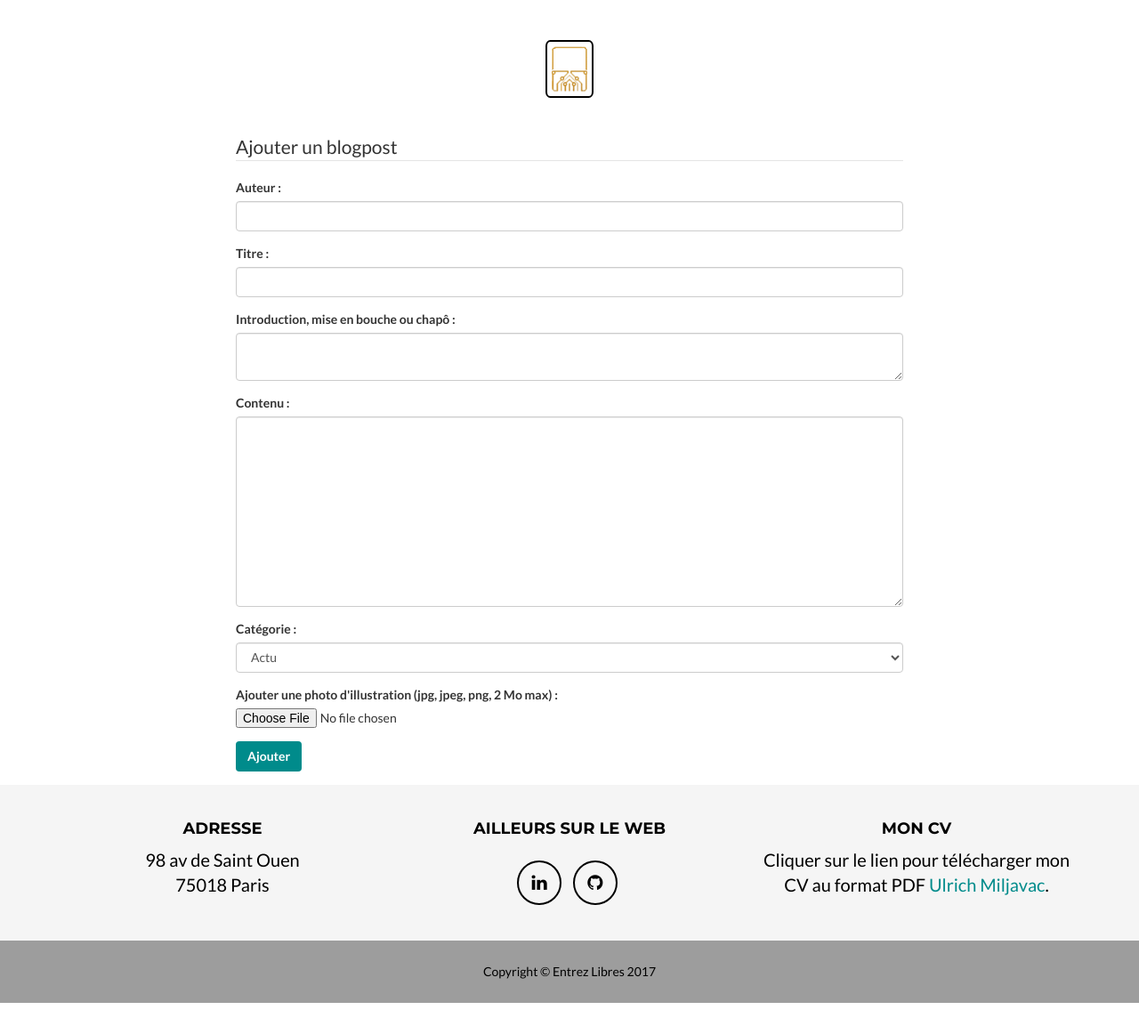
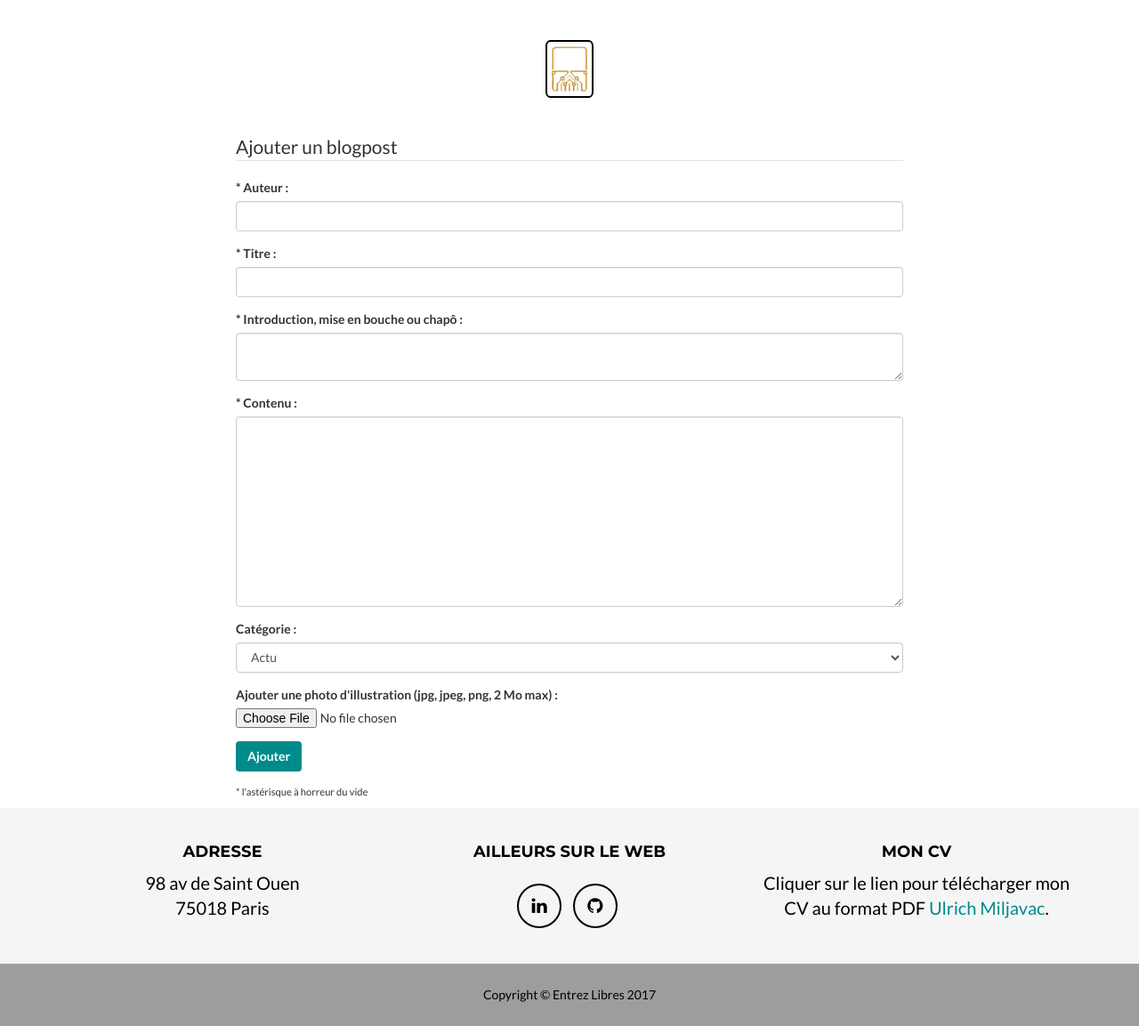
Before and after one commit to umiljavac/OCP5_Blog, a PHP site: page /blogPost/insert in a window 1280 px wide. Shown: the part 105-1258 px from the top of the page at 89% size. Before the commit the page ends 1232 px from the top, so only its background shows below. Run offline with PHP 8.4, Linux system fonts and the light colour scheme; some libraries are stand-ins or nearby versions; some web fonts are replaced.

Commit message:
* added on mandatory fields form

```diff
--- a/Views/accueil.php
+++ b/Views/accueil.php
@@ -32,10 +32,10 @@
         </div>
         <div class="row">
             <div class="col-lg-4 col-lg-offset-2">
-                <p class="reduce">Ce blog est le résultat d'une volonté personnelle de reconversion professionnelle. Cette volonté est née d'une envie simple : allier nécessité et passion, travailler en aimant son travail. Pour y parvenir, je me suis inscrit à la formation <a style="color: black; font-weight: bold" href="https://openclassrooms.com/paths/developpeur-se-d-application-php-symfony">" Développeur d'application PHP/Symfony "</a> chez OpenClassrooms. C'est une formation qui demande beaucoup d'autonomie, un esprit ouvert et une motivation sans faille.</p>
+                <p class="reduce">Ce blog est le résultat d'une volonté personnelle de reconversion professionnelle. Cette volonté est née d'une envie simple : allier nécessité et passion, travailler en aimant son travail. Pour y parvenir, je me suis inscrit à la formation <a style="color: black; font-weight: bold" href="https://openclassrooms.com/paths/developpeur-se-d-application-php-symfony">" Développeur d'application PHP/Symfony "</a> chez OpenClassrooms. Les MOOC sont une forme d'apprentissage qui demande beaucoup d'autonomie, un esprit ouvert et une motivation sans faille.</p>
             </div>
             <div class="col-lg-4">
-                <p class="reduce">Sur 9 projets à réaliser durant la formation, ce blog est le cinquième et représente une mise en pratique concrète de mes connaissances actuelles dans le développement web. Il nous est demandé de créer un blog sans utiliser de librairies/frameworks externes. Chaque visiteur peut créer, modifier, supprimer du contenu. Ici, tout est donc accessible et ouvert : Entrez Libres !</p>
+                <p class="reduce">Des neuf projets à réaliser durant mon parcours, ce blog est le cinquième et représente une mise en pratique concrète de mes connaissances actuelles dans le développement web. Il nous est demandé de créer un blog sans utiliser de librairies/frameworks externes. Chaque visiteur à la possibilité, sans avoir à s'identifier, de créer, modifier, ou supprimer du contenu. Ici, tout est donc accessible et ouvert : Entrez Libres !</p>
             </div>
             <div class="col-lg-8 col-lg-offset-2 text-center">
                 <a href="/img/ulrich_miljavac_cv.pdf" class="btn btn-lg btn-outline">
--- a/Views/insertBlogPost.php
+++ b/Views/insertBlogPost.php
@@ -7,19 +7,19 @@
         <form class="col-md-offset-2 col-md-8 col-sm-12" action="" method="post" enctype="multipart/form-data">
             <legend>Ajouter un blogpost</legend>
             <div class="form-group">
-                <label for="auteur">Auteur : </label>
+                <label for="auteur">* Auteur : </label>
                 <input id="auteur" type="text" name="auteur" value="<?= $user->getAttribute('auteur') ?>" class="form-control">
             </div>
             <div class="form-group">
-                <label for="titre">Titre : </label>
+                <label for="titre">* Titre : </label>
                 <input id="titre" name="titre" type="text"  value="<?php if (isset($_POST['titre'])) echo $_POST['titre'] ?>" class="form-control">
             </div>
             <div class="form-group">
-                <label for="chapo">Introduction, mise en bouche ou chapô : </label>
+                <label for="chapo">* Introduction, mise en bouche ou chapô : </label>
                 <textarea id="chapo" type="textarea" name="chapo" class="form-control"><?php if (isset($_POST['chapo'])) echo $_POST['chapo'] ?></textarea>
             </div>
             <div class="form-group">
-                <label for="contenu">Contenu : </label>
+                <label for="contenu">* Contenu : </label>
                 <textarea id="contenu" rows="10" type="textarea" name="contenu" class="form-control"><?php if (isset($_POST['contenu'])) echo $_POST['contenu'] ?></textarea>
             </div>
             <div class="form-group">
@@ -39,6 +39,7 @@
                 <input type="file" name="image">
             </div>
             <button class="btn envoyer" type="submit">Ajouter</button>
+            <p class="asterisque">* l'astérisque à horreur du vide</p>
         </form>
     </div>
 </div>
--- a/Views/insertComment.php
+++ b/Views/insertComment.php
@@ -10,14 +10,15 @@
                 rédigé par <i><?= htmlspecialchars($blogPost['auteur']) ?></i>
             </legend>
             <div class="form-group">
-                <label for="auteur">Auteur : </label>
+                <label for="auteur">* Auteur : </label>
                 <input id="auteur" type="text" name="auteur" value="<?= $user->getAttribute('auteur') ?>" class="form-control">
             </div>
             <div class="form-group">
-                <label for="contenu">Contenu du commentaire : </label>
+                <label for="contenu">* Contenu du commentaire : </label>
                 <textarea id="contenu" rows="5" name="contenu" type="textarea" class="form-control"><?php if (isset($_POST['contenu'])) echo $_POST['contenu']?></textarea>
             </div>
             <button class="btn envoyer" type="submit">Envoyer</button>
+            <p class="asterisque">* l'astérisque à horreur du vide</p>
         </form>
     </div>
 </div>
--- a/Views/updateComment.php
+++ b/Views/updateComment.php
@@ -9,14 +9,15 @@
                 rédigé par <i><?= htmlspecialchars($blogPost['auteur']) ?></i>
             </legend>
             <div class="form-group">
-                <label for="auteur">Auteur : </label>
+                <label for="auteur">* Auteur : </label>
                 <input id="auteur" type="text" name="auteur" class="form-control" value="<?= $comment['auteur'] ?>">
             </div>
             <div class="form-group">
-                <label for="contenu">Contenu : </label>
+                <label for="contenu">* Contenu : </label>
                 <textarea id="contenu" type="textarea" name="contenu" class="form-control"><?= $comment['contenu'] ?></textarea>
             </div>
             <button class="btn envoyer" type="submit">Modifier</button>
+            <p class="asterisque">* l'astérisque à horreur du vide</p>
         </form>
     </div>
 </div>
--- a/Web/css/freelancerUl.css
+++ b/Web/css/freelancerUl.css
@@ -635,4 +635,17 @@ footer .footer-below {
         padding: 0 !important;
         font-size: 0.8em !important;
     }
+     #content {
+        margin-bottom: -70px !important;
+    }
+     .asterisque {
+         margin-top: 15px;
+     }
 }
+
+/******************************************
+                SPECIAL GUEST !
+********************************************/
+.asterisque {
+    font-size: 0.8em;
+}
```
Also changed, not shown: Views/updateBlogPost.php (+5 -4 lines).
